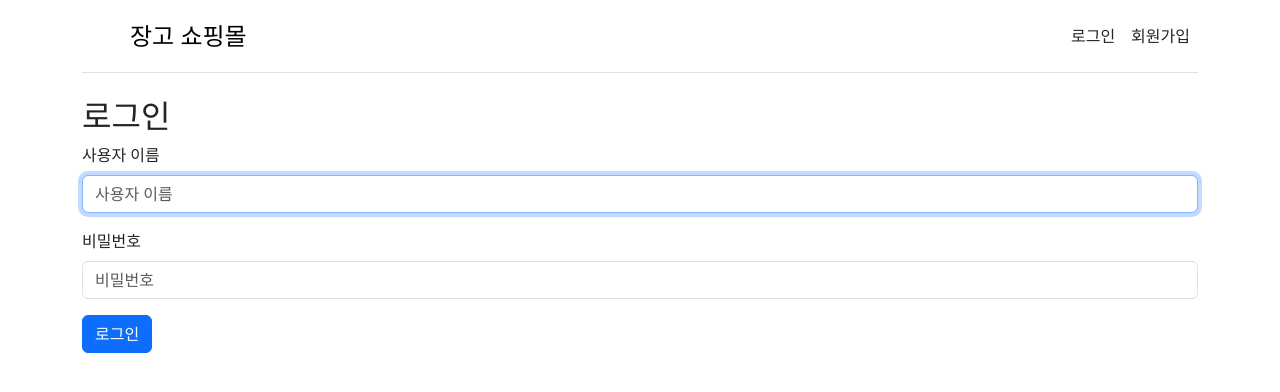
After one commit to euntaek4187/portone-payment-system, a Django app: page /accounts/login/ in a window 1280 px wide. The commit adds this page. Shown: the top 392 px of the page. Run offline with Django 4.2, Linux system fonts and the light colour scheme; some libraries are stand-ins or nearby versions.

Commit message:
feat: section3 finished

```diff
--- /dev/null
+++ b/accounts/forms.py
@@ -0,0 +1,12 @@
+from django.contrib.auth.forms import UserCreationForm, AuthenticationForm
+
+from accounts.models import User
+
+
+class SignupForm(UserCreationForm):
+    class Meta(UserCreationForm.Meta):
+        model = User
+
+
+class LoginForm(AuthenticationForm):
+    pass
--- /dev/null
+++ b/accounts/templates/accounts/base.html
@@ -0,0 +1 @@
+{% extends "base.html" %}
--- /dev/null
+++ b/accounts/templates/accounts/login_form.html
@@ -0,0 +1,12 @@
+{% extends "accounts/base.html" %}
+{% load django_bootstrap5 %}
+
+{% block content %}
+    <h2>로그인</h2>
+
+    <form action="" method="post" novalidate>
+        {% csrf_token %}
+        {% bootstrap_form form %}
+        <input type="submit" class="btn btn-primary" value="로그인" />
+    </form>
+{% endblock %}
--- a/accounts/urls.py
+++ b/accounts/urls.py
@@ -1,4 +1,9 @@
 from django.urls import path
 from . import views
 
-urlpatterns = []
+urlpatterns = [
+    path("signup/", views.signup, name="signup"),
+    path("login/", views.login, name="login"),
+    path("logout/", views.logout, name="logout"),
+    path("profile/", views.profile, name="profile"),
+]
--- a/templates/base.html
+++ b/templates/base.html
@@ -16,14 +16,43 @@
             <svg class="bi me-2" width="40" height="32"><use xlink:href="#bootstrap"></use></svg>
             <span class="fs-4">장고 쇼핑몰</span>
           </a>
-
-          <ul class="nav nav-pills">
-            <li class="nav-item"><a href="#" class="nav-link active" aria-current="page">Home</a></li>
-            <li class="nav-item"><a href="#" class="nav-link">Features</a></li>
-            <li class="nav-item"><a href="#" class="nav-link">Pricing</a></li>
-            <li class="nav-item"><a href="#" class="nav-link">FAQs</a></li>
-            <li class="nav-item"><a href="#" class="nav-link">About</a></li>
+          {% if not user.is_authenticated %}
+          <ul class="nav">
+              <li class="nav-item">
+                  <a href="{% url 'login' %}" class="nav-link link-dark px-2">로그인</a>
+              </li>
+              <li class="nav-item">
+                  <a href="{% url 'signup' %}" class="nav-link link-dark px-2">회원가입</a>
+              </li>
           </ul>
+          {% else %}
+          <div class="dropdown text-end">
+              <a href="#"
+                 class="d-block link-dark text-decoration-none dropdown-toggle"
+                 data-bs-toggle="dropdown"
+                 aria-expanded="false">
+                  <img src="https://github.com/mdo.png"
+                       alt="mdo"
+                       width="32"
+                       height="32"
+                       class="rounded-circle">
+              </a>
+              <ul class="dropdown-menu text-small" style="">
+                  <li>
+                      <hr class="dropdown-divider">
+                  </li>
+                  <li>
+                      <a class="dropdown-item" href="{% url 'profile' %}">프로필</a>
+                  </li>
+                  <li>
+                      <hr class="dropdown-divider">
+                  </li>
+                  <li>
+                      <a class="dropdown-item" href="{% url 'logout' %}">로그아웃</a>
+                  </li>
+              </ul>
+          </div>
+          {% endif %}
         </header>
     </div>
     <div class="container">
```
Also changed, not shown: accounts/templates/accounts/profile.html (added, +10 -0 lines), accounts/templates/accounts/signup_form.html (added, +12 -0 lines), accounts/views.py (+30 -1 lines).
